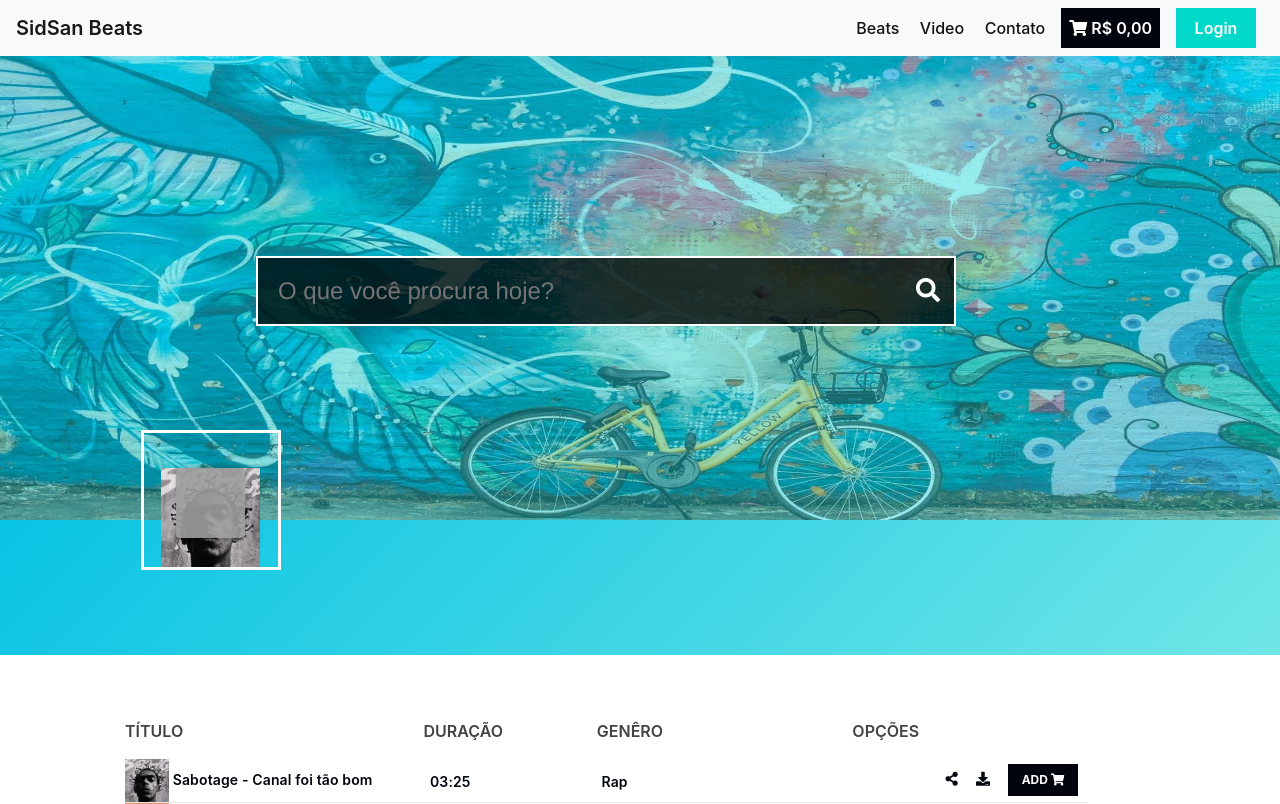
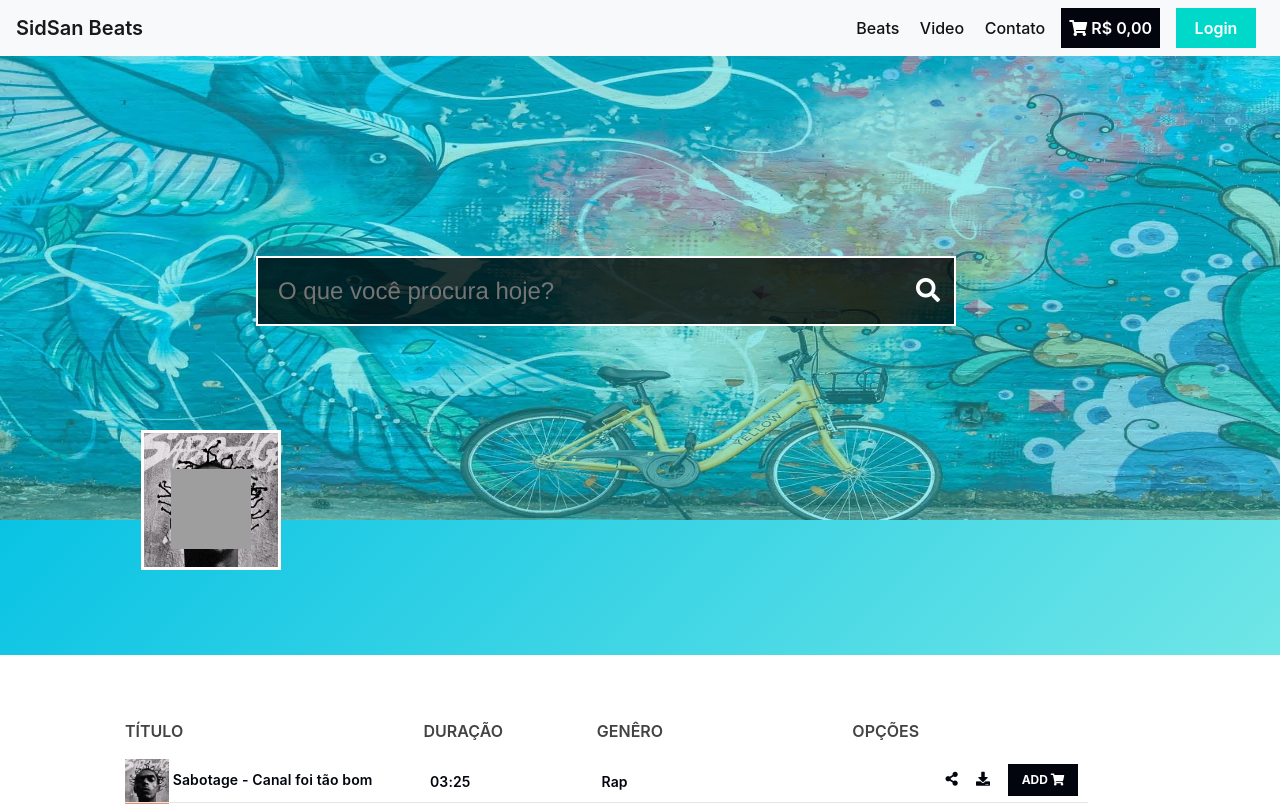
Before and after one commit to SidSan97/music-player, a PHP site: page / in a window 1280 px wide. Shown: the top 804 px of the page. Run offline with PHP 8.4, Linux system fonts and the light colour scheme; some libraries are stand-ins or nearby versions; grey boxes are pictures that could not be loaded.

Commit message:
Ajustes do quadro play/pause e adição de nome da musica na parte superior da pagina

```diff
--- a/index.php
+++ b/index.php
@@ -42,13 +42,16 @@
      <section class="imgbg">
          <input class="input-principal" placeholder="O que você procura hoje?">
          <button type="submit" class="btnSearch-mainMenu"><i class="fas fa-search"></i></button>
+         <h3 id="songTitle2" class="titleSongMain"></h3>
         <img src="assets/grafite.jpg" width="100%" height="520px">
      </section>
 
      <div class="quadrado-play">
-        <img id="bg2" src="foto-albuns/Poster1.jpg">
-        <div class="btn" id="playBtn"></div>
-        <div class="btn" id="pauseBtn"></div>
+        <img id="bg2" class="bg2" src="foto-albuns/Poster1.jpg">
+
+        <button  class="btn_play1" id="play2" onclick="playOrPauseSong()" style="position: absolute;">
+            <img src="Play.png" width="80px" height="80px">
+        </button>
      </div>
 
      <div id="grafico-musica">
```
